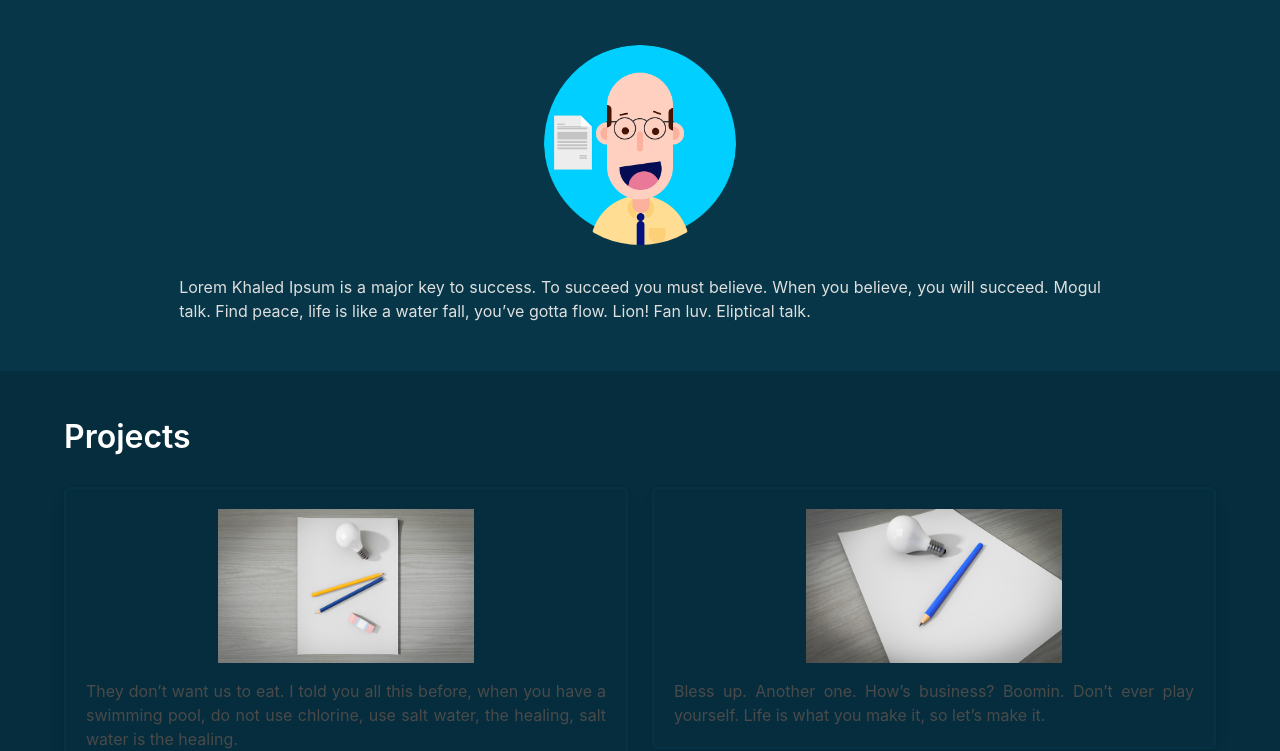
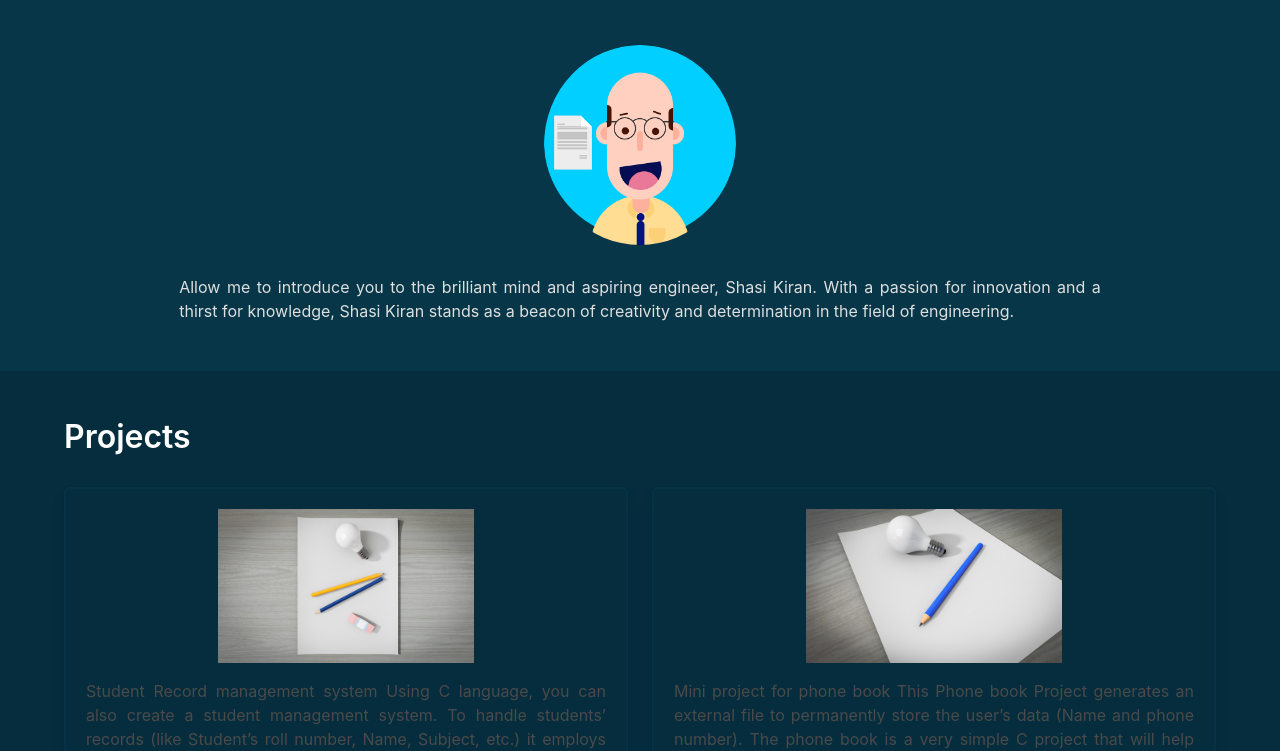
Before and after one commit to bshasikiran/LOL, a plain HTML site: page index.html in a window 1280 px wide. Shown: the part 51-802 px from the top of the page. Drawn offline with nearby package versions, Linux system fonts and the light colour scheme.

Commit message:
Update index.html

```diff
--- a/index.html
+++ b/index.html
@@ -17,7 +17,7 @@
 			<!-- This "nav-menu" is hidden on mobile -->
 			<!-- Add the modifier "is-active" to display it on mobile -->
 			<div class="nav-left">
-				<a href="http://medium.com/@hassanhelfi/" class="nav-item">
+				<a href="https://medium.com/@bshasikiran" class="nav-item">
 					<span class="icon">
 						<i class="fa fa-medium"></i>
 					</span>
@@ -27,7 +27,7 @@
 						<i class="fa fa-github"></i>
 					</span>
 				</a>
-				<a href="https://twitter.com/hassanhelfi" class="nav-item">
+				<a href=" https://twitter.com/KiranBshasi?t=OvmcMAzAN2dyxXoyp4Mt-Q&s=08" class="nav-item">
 					<span class="icon">
 						<i class="fa fa-twitter"></i>
 					</span>
@@ -57,7 +57,7 @@
 			</div>
 			<div class="container"></br>
 				<p class="intro">
-					Lorem Khaled Ipsum is a major key to success. To succeed you must believe. When you believe, you will succeed. Mogul talk. Find peace, life is like a water fall, you’ve gotta flow. Lion! Fan luv. Eliptical talk.
+					Allow me to introduce you to the brilliant mind and aspiring engineer, Shasi Kiran. With a passion for innovation and a thirst for knowledge, Shasi Kiran stands as a beacon of creativity and determination in the field of engineering.
 				</p>
 			</div>
 		</section>
@@ -81,7 +81,11 @@
 								</div>
 								<div>
 									<p>
-										They don’t want us to eat. I told you all this before, when you have a swimming pool, do not use chlorine, use salt water, the healing, salt water is the healing.
+										Student Record management system
+
+										Using C language, you can also create a student management system. To handle students’ records (like Student’s roll number, Name, Subject, etc.)
+										it employs files as a database to conduct file handling activities such as add, search, change, and remove entries.
+										It appears a simple project but can be handy for schools or colleges that have to store records of thousands of students.
 									</p>
 								</div>
 							</article>
@@ -98,7 +102,11 @@
 								</div>
 								<div>
 									<p>
-										Bless up. Another one. How’s business? Boomin. Don’t ever play yourself. Life is what you make it, so let’s make it.
+										Mini project for phone book
+
+										This Phone book Project generates an external file to permanently store the user’s data (Name and phone number).
+										The phone book is a very simple C project that will help you understand the core concepts of capacity,
+										record keeping, and data structure. This program will show you how to add, list, edit or alter, look at, and delete data from a record.
 									</p>
 								</div>
 							</article>
@@ -127,7 +135,7 @@
 
 		<!-- Footer -->
 		<section class="section-4 has-text-centered container">
-			<a href="http://www.hassanali.me/about">Hassan Ali</a>
+			<a href="https://instagram.com/shasikiran_2004?igshid=MzNlNGNkZWQ4Mg==">Betala Shasi Kiran</a>
 		</section>
 
 		<!-- Scripts  -->
```
